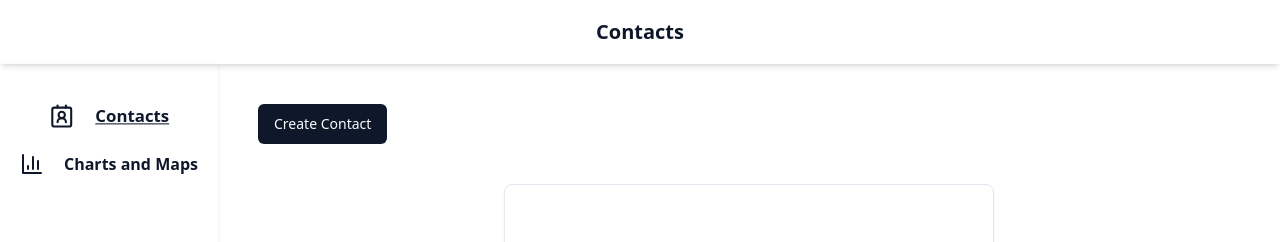
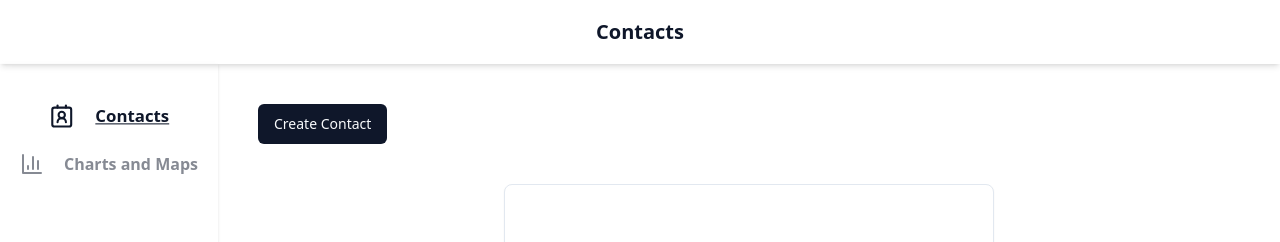
Before and after one commit to killthecreator/test-task, a React (Create React App) app: page /contacts in a window 1280 px wide. Shown: the top 242 px of the page. Built offline with nearby package versions, Linux system fonts and the light colour scheme.

Commit message:
feat: add style for inactive link

```diff
--- a/src/App.tsx
+++ b/src/App.tsx
@@ -46,7 +46,7 @@
                     cn(
                       isActive
                         ? "underline scale-105 font-bold"
-                        : "no-underline font-semibold",
+                        : "no-underline font-semibold opacity-50",
                       "flex items-center justify-between"
                     )
                   }
```
